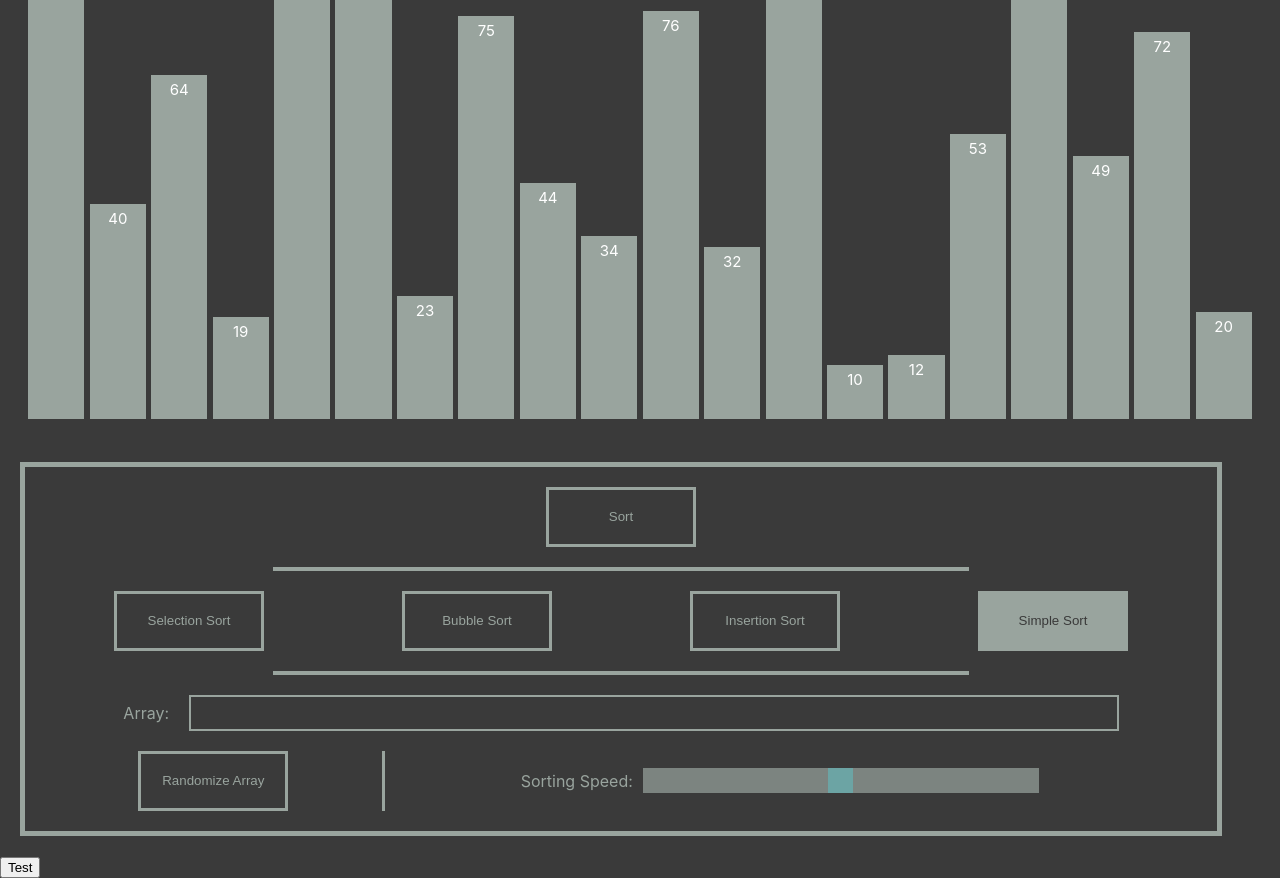
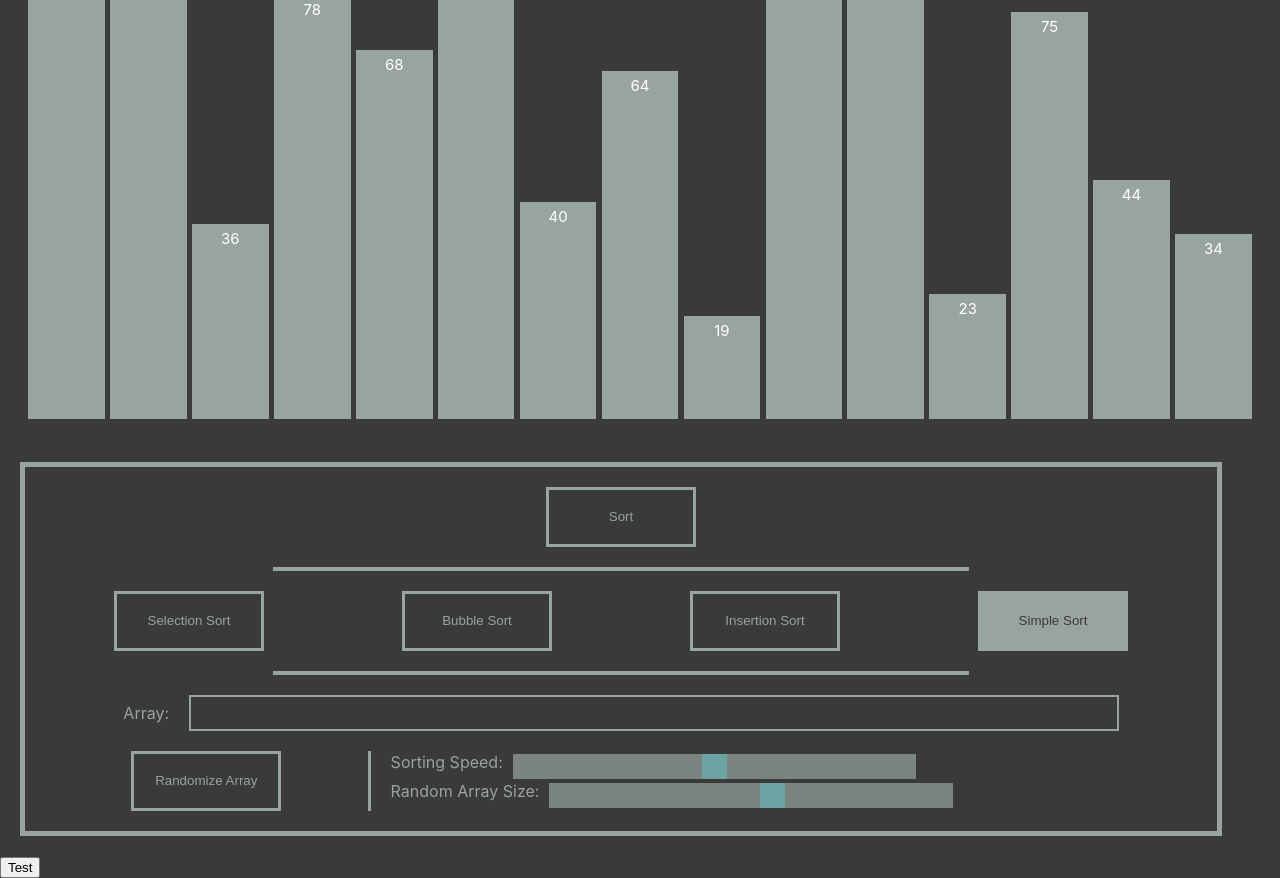
Before and after one commit to tramy1257/sorting-visualizer, a React (Create React App) app: page / in a window 1280 px wide. Shown: the part 200-1078 px from the top of the page. Built offline with nearby package versions, Linux system fonts and the light colour scheme.

Commit message:
Add slider for random array size, change .gitignore, fix bar coloring issue

```diff
--- a/src/components/ControlPanel/ControlPanel.js
+++ b/src/components/ControlPanel/ControlPanel.js
@@ -1,13 +1,9 @@
 import React from 'react';
-import Aux from '../../hoc/Aux';
 import Button from '../ControlPanel/UI/Button/Button';
-import colors from '../../assets/colors';
 import classes from './ControlPanel.module.css';
 
 const controlPanel = (props) => {
-
   return(
-    <Aux>
       <div className={classes.Panel}>
         <Button click={props.sortClicked}>Sort</Button>
         <hr />
@@ -36,12 +32,27 @@ const controlPanel = (props) => {
           </div>
           <div className={classes.VerticalLine}></div>
           <div className={classes.BottomRight}>
-            <label>Sorting Speed: </label>
-            <input type='range' className={classes.slider}/>
+            <div className={classes.SliderAndLabel}>
+              <label>Sorting Speed: </label>
+              <input
+                min='0' max='500'
+                step='10'
+                type='range'
+                onChange={event => props.changeSpeed(event.target.value)}
+                className={classes.slider}/>
+            </div>
+            <div className={classes.SliderAndLabel}>
+              <label>Random Array Size: </label>
+              <input
+                min='5' max='50'
+                step='5'
+                type='range'
+                onChange={event => props.changeArrSize(event.target.value)}
+                className={classes.slider}/>
+            </div>
           </div>
         </div>
       </div>
-    </Aux>
   );
 };
 
--- a/src/components/ControlPanel/ControlPanel.module.css
+++ b/src/components/ControlPanel/ControlPanel.module.css
@@ -56,13 +56,14 @@ hr {
 .BottomPanel {
   display: flex;
   justify-content: space-between;
+  flex-wrap: wrap;
   background-color: transparent;
   margin: 0 auto;
   width: 100%;
 }
 
 .BottomLeft {
-  width: 30%;
+  flex-grow: 1;
   background-color: transparent;
   display: flex;
   justify-content: center;
@@ -73,9 +74,16 @@ hr {
 .BottomRight {
   width: 70%;
   display: flex;
-  align-items: center;
+  flex-flow: column;
   justify-content: center;
   padding-right: 20px;
+  background-color: transparent;
+}
+
+.SliderAndLabel {
+  display: flex;
+  width: 100%;
+  margin-left: 20px;
   background-color: transparent;
 }
 
--- a/src/components/SortingPanels/SelectionSort/SelectionSort.js
+++ b/src/components/SortingPanels/SelectionSort/SelectionSort.js
@@ -10,18 +10,21 @@ import ControlPanel from '../../ControlPanel/ControlPanel';
 const COMPARE_COLOR = colors.tan;
 const SWAP_COLOR = colors.blue;
 const UNSORTED_COLOR = colors.grey;
+const SORTED_COLOR = colors.green;
 
-// Program argument
-const STEP_SPEED = 10; // Set animating speed of each step (in ms)
+// program default arguments
+const INITIAL_ARR_SIZE = 15;
+
 
 class SelectionSort extends React.Component {
   constructor(props) {
     super(props);
-    const initialArr = this.randomArr(20);
+    const initialArr = this.randomArr(INITIAL_ARR_SIZE);
     this.state = {
       array: initialArr,
       sortAlgo: 'simple',
-      sorted: false
+      randomArrSize: INITIAL_ARR_SIZE,
+      stepSpeed: 100
     };
   }
 
@@ -54,16 +57,16 @@ class SelectionSort extends React.Component {
 
       switch (logs[i][LOG_TYPE]) {
         case 'compare':
-          animationOps.compareOp(i, bar1, bar2, COMPARE_COLOR, STEP_SPEED);
+          animationOps.compareOp(i, bar1, bar2, COMPARE_COLOR, this.state.stepSpeed);
           break;
         case 'swap':
-          animationOps.swapOp(i, bar1, bar2, SWAP_COLOR, STEP_SPEED);
+          animationOps.swapOp(i, bar1, bar2, SWAP_COLOR, this.state.stepSpeed);
           break;
         case 'compare-done':
-          animationOps.compareDoneOp(i, bar1, bar2, UNSORTED_COLOR, STEP_SPEED);
+          animationOps.compareDoneOp(i, bar1, bar2, UNSORTED_COLOR, this.state.stepSpeed);
           break;
         case 'swap-done':
-          animationOps.swapDoneOp(i, bar1, bar2, UNSORTED_COLOR, STEP_SPEED);
+          animationOps.swapDoneOp(i, bar1, bar2, UNSORTED_COLOR, this.state.stepSpeed);
           break;
         default:
           break;
@@ -73,12 +76,13 @@ class SelectionSort extends React.Component {
     // Change all bars to green indecating that they are in sorted order and
     // update the array state to the sorted one
     setTimeout (() => {
-      this.setState({sorted: true, array: sortedArr});
+      this.setState({array: sortedArr});
       for (let i = 0; i < this.state.array.length; ++i) {
         const bar = document.getElementById('bar' + i);
+        bar.style.backgroundColor = SORTED_COLOR;
         bar.style.order = 0;
       }
-    }, logs.length * STEP_SPEED);
+    }, logs.length * this.state.stepSpeed);
   };
 
   sortClickedHandler = () => {
@@ -90,10 +94,22 @@ class SelectionSort extends React.Component {
   };
 
   clickRandomHandler = () => {
-    console.log('clicked');
-    const newArr = this.randomArr(20);
-    this.setState({array: newArr, sorted: false});
+    const newArr = this.randomArr(this.state.randomArrSize);
+    this.setState({array: newArr});
+    for (let i = 0; i < this.state.array.length; ++i) {
+      const bar = document.getElementById('bar' + i);
+      bar.style.backgroundColor = UNSORTED_COLOR;
+    }
   };
+
+  changeSpeedHandler = (newSpeed) => {
+    this.setState({stepSpeed: newSpeed});
+  }
+
+  changeArrSizeHandler = (newSize) => {
+    console.log(newSize);
+    this.setState({randomArrSize: newSize});
+  }
 
   // For testing
   testHandler = () => {
@@ -108,9 +124,10 @@ class SelectionSort extends React.Component {
       <Aux>
         <h1>Sorting Visualizer</h1>
         <SelectionVisualizer
-          sorted={this.state.sorted}
           array={this.state.array}/>
         <ControlPanel
+          changeArrSize={this.changeArrSizeHandler}
+          changeSpeed={this.changeSpeedHandler}
           randomClicked={this.clickRandomHandler}
           currentAlgo={this.state.sortAlgo}
           sortClicked={this.sortClickedHandler}
--- a/src/components/SortingPanels/SelectionSort/SelectionVisualizer/SelectionVisualizer.js
+++ b/src/components/SortingPanels/SelectionSort/SelectionVisualizer/SelectionVisualizer.js
@@ -6,6 +6,10 @@ class selectionVisualizer extends React.Component{
 
   componentDidUpdate() {
     console.log('[SelectionVisualizer.js] componentDidUpdate');
+  }
+
+  shouldComponentUpdate(nextProps, nextState, nextContext) {
+    return nextProps.array !== this.props.array;
   }
 
   render () {
@@ -22,7 +26,6 @@ class selectionVisualizer extends React.Component{
     // The list of bars
     let bars = array.map( (value, index) => {
       return <Bar
-        sorted={this.props.sorted}
         barIdx={index}
         value={value}
         barHeight={value/Math.max(...array)*100}
--- a/src/components/SortingPanels/UI/Bar/Bar.js
+++ b/src/components/SortingPanels/UI/Bar/Bar.js
@@ -14,7 +14,7 @@ const bar = (props) => {
     height: (props.barHeight) + '%',
     width: props.barWidth + 'px',
     margin: calcMargin(props.barWidth) + 'px',
-    backgroundColor: props.sorted ? SORTED_COLOR : UNSORTED_COLOR,
+    backgroundColor: UNSORTED_COLOR,
   };
 
   const textStyle = {
```
Also changed, not shown: 2 other files (tests, documents, lock files or other folders).
